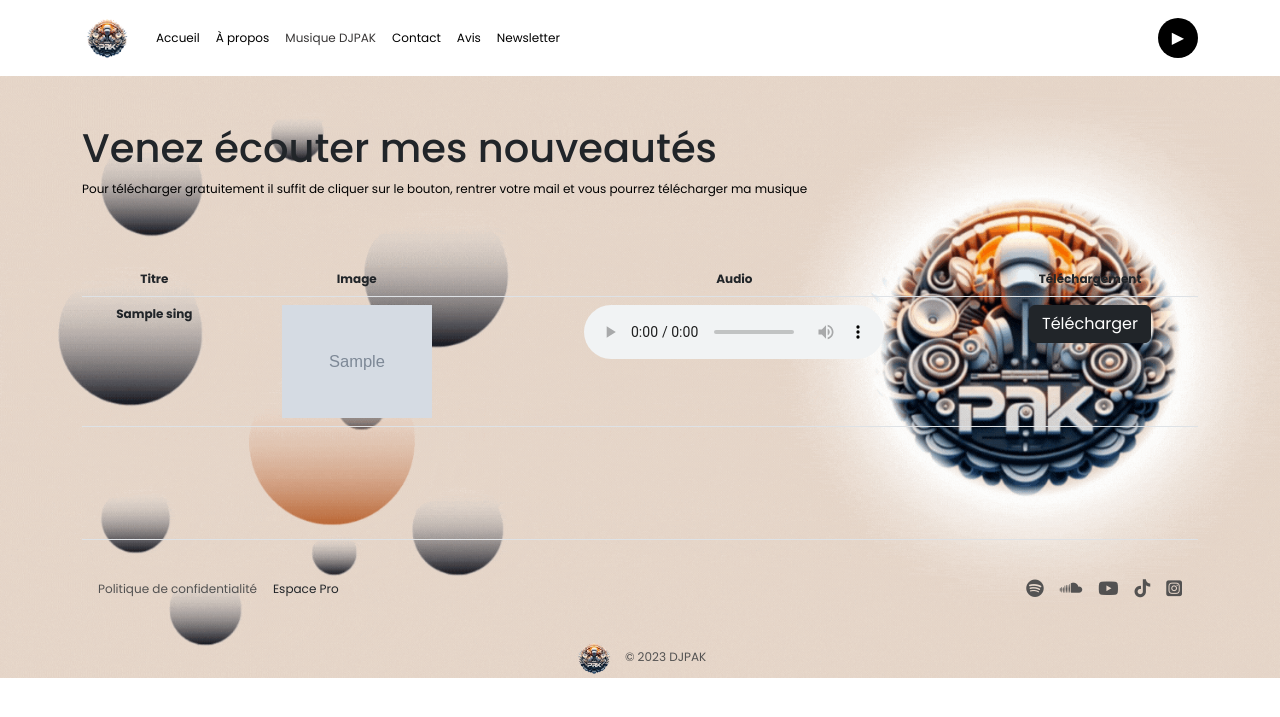
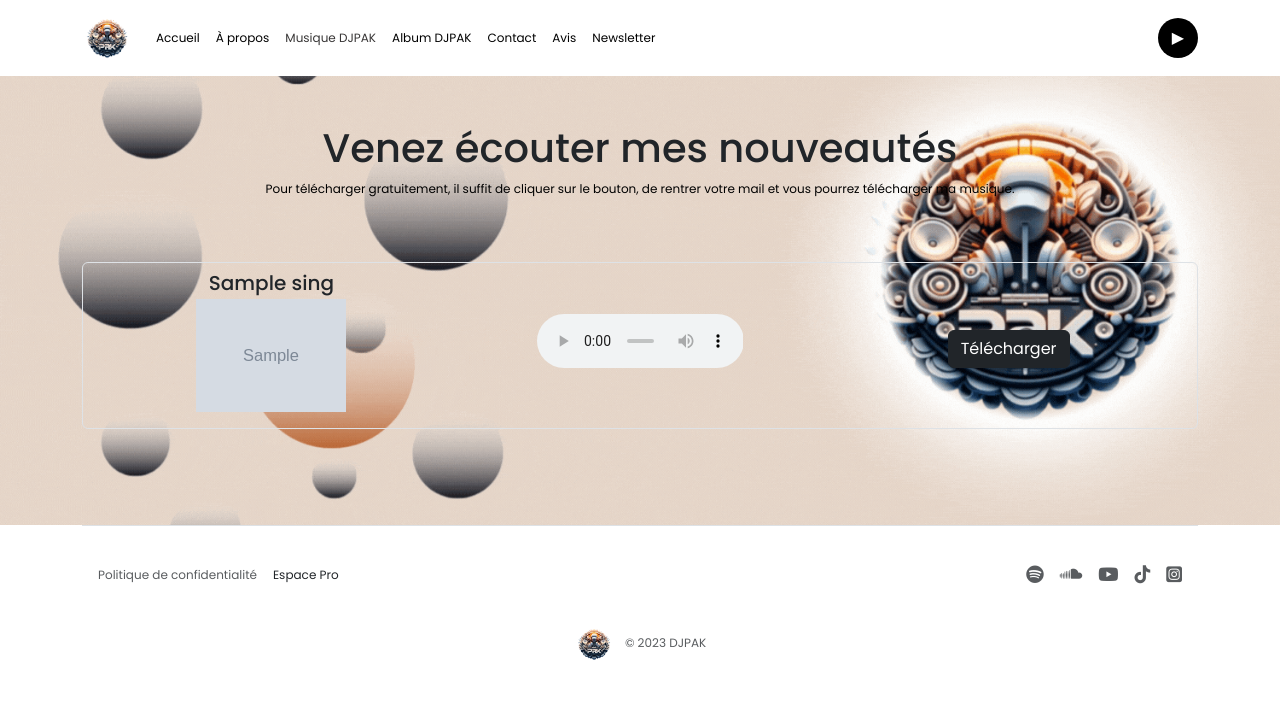
Before and after one commit to juliettelink/singleDJPAK, a PHP site: page /slider_1-main/music.php in a window 1280 px wide. Shown: the top 717 px of the page. Run offline with PHP 8.4, Linux system fonts and the light colour scheme; tables that the repository leaves empty or names only in its code hold one stand-in row (values such as "Sample post"); grey boxes marked "Sample" are stand-in pictures; some libraries are stand-ins or nearby versions.

Commit message:
debut album

```diff
--- a/assets/style.css
+++ b/assets/style.css
@@ -91,17 +91,56 @@
     background-repeat: repeat; /* Empêche la répétition de l'image */
 }
 
-/* Rendre le fond des tableaux Bootstrap transparent */
-.table.table-transparent {
-    --bs-table-bg: transparent;
+.audioPlayer{
+    display: block;
+    border-radius: 20px;
+    margin:0 auto;
+    width:60%;
+  }
+
+
+/* page index */
+
+/* pochette album */
+.banner-container {
+    width: 100%;
+    max-width: 100%;
+    height: auto;
+    overflow: hidden;
 }
 
-/* Rendre le fond des cellules de tableau Bootstrap transparent */
-.table.table-transparent th,
-.table.table-transparent td {
-    background-color: transparent !important;
+.banner-image {
+    width: 100%;
+    height: 100%;
+    display: block;
+    margin-left: auto;
+    margin-right: auto;
 }
 
+    /* Styles spécifiques pour les appareils mobiles */
+
+    .bouton{
+        position: absolute;
+        top: 70%;
+        right: 150px;
+        transform: translateY(-50%);
+        padding: 10px 20px;
+        border: 2px solid white;
+        background-color: transparent;
+        color: white;
+
+    }
+
+@media (max-width: 768px) {
+    .bouton {
+        width: 30%; /* Ajustez la largeur du bouton selon vos besoins */
+        right: 5%; /* Ajustez la marge droite du bouton selon vos besoins */
+        bottom: 15%; /* Ajustez la marge basse du bouton selon vos besoins */
+        text-align: center;
+        position: absolute;
+        top: auto;
+        }
+    }
 
 
 
@@ -185,15 +224,17 @@
     gap: 20px;
 }
 .thumbnail .item{
-    width: 150px;
-    height: 220px;
+    height: 100px;
     flex-shrink: 0;
     position: relative;
 }
 .thumbnail .item img{
-    width: 100%;
-    height: 100%;
-    object-fit: cover;
+    width: auto; /* Utilisez 'auto' pour que l'image s'adapte à sa taille d'origine */
+    max-width: 100%; /* Limite la largeur maximale de l'image à 100% de la largeur du conteneur */
+    height: auto; /* Permet à la hauteur de l'image de s'ajuster proportionnellement à sa largeur */
+    max-height: 100%; /* Limite la hauteur maximale de l'image à 100% de la hauteur du conteneur */
+    object-fit: contain; /* Assure que l'image est entièrement contenue dans son espace avec son aspect préservé */
+    object-position: right; /* Affiche la partie droite de l'image */
     border-radius: 20px;
 }
 .thumbnail .item .content{
@@ -400,13 +441,14 @@
         opacity: 0;
     }
 }
+
 @media screen and (max-width: 678px) {
     /* Ajustement de la position de l'image pour représenter la partie droite */
     .carousel .list .item img {
-        width: auto; /* Rétablir la largeur automatique pour maintenir le ratio d'aspect de l'image */
-        height: 100%; /* Occuper toute la hauteur disponible */
+        width:100% ; /* Rétablir la largeur automatique pour maintenir le ratio d'aspect de l'image*/
+        height: 100%;/*Occuper toute la hauteur disponible */
         object-fit: cover; /* Assurer que l'image couvre tout le conteneur */
-        object-position: right; /* Aligner l'image sur la partie droite */
+        object-position: left ; /*Aligner l'image sur la partie droite */
     }
     .carousel .list .item .content{
         padding-right: 0;
@@ -423,7 +465,7 @@
     }
     /* Ajustement de la taille des miniatures */
     .thumbnail .item {
-        width: 100px; /* Ajuster la largeur des miniatures */
+        width: 200px; /* Ajuster la largeur des miniatures */
         height: auto; /* Rétablir la hauteur automatique pour maintenir le ratio d'aspect */
     }
 }
--- a/index.php
+++ b/index.php
@@ -13,6 +13,12 @@
 $recentOpinion = getRecentOpinions($pdo);
 ?>
 
+<!-- Bannière "Dance to the Beat" avec bouton -->
+<section class="banner-container" style="position: relative;">
+    <img src="assets/images/dance to the beat.gif" alt="nom de l'album" class="banner-image">
+    <!-- Bouton vers la page d'album -->
+    <a href="album" class="btn btn-dark bouton">Voir l'album</a>
+</section>
 
 <!-- carousel -->
 <div class="carousel">
--- a/lib/menu.php
+++ b/lib/menu.php
@@ -4,6 +4,7 @@
     "index.php"=> [ "menu_title" => "Accueil", "head_title" => "Accueil Musique DJPAK", "meta_description" => "djpak.site - rentrée dans l'univers musical de DJPAK, envoyer un message, écouter, télécharger et partager"],
     "apropos.php"=> ["menu_title" => "À propos", "head_title" => "A propos","meta_description" => "découvrez qui est DJPAK"],
     "music.php"=> ["menu_title" => "Musique DJPAK", "head_title" => "Musique de DJPAK","meta_description" => "Rentrée dans l'univers musical de DJPAK"],
+    "album.php"=> ["menu_title" => "Album DJPAK", "head_title" => "Album de DJPAK","meta_description" => "Découvrez l'album captivant de DJ Pak, mêlant des rythmes entraînants et des mélodies envoûtantes. Plongez dans une expérience musicale unique dès maintenant!"],
     "form.php"=> ["menu_title" => "Contact", "head_title" => "contact","meta_description" => "contactez-nous DJPAK vous répondra"],
     "opinions.php"=> ["menu_title" => "Avis", "head_title" => "avis","meta_description" => "donnez votre avis sur la musique de DJPAK"],
     "newsLetter.php"=> ["menu_title" => "Newsletter", "head_title" => "Newsletter","meta_description" => "inscrivez-vous à la newsletter"],
--- a/music.php
+++ b/music.php
@@ -14,44 +14,45 @@
 
 ?>
 <div class="fond">
-    <div class="container  py-5">
-        <h1 class="">Venez écouter mes nouveautés</h1>
-        <p> Pour télécharger gratuitement il suffit de cliquer sur le bouton, rentrer votre mail et vous pourrez télécharger ma musique</p>
+    <div class="container py-5">
+        <h1 class="text-center">Venez écouter mes nouveautés</h1>
+        <p class="text-center">Pour télécharger gratuitement, il suffit de cliquer sur le bouton, de rentrer votre mail et vous pourrez télécharger ma musique.</p>
 
-        <div class="table-responsive py-5">
-            <table class="table table-transparent">
-                <thead>
-                    <tr>
-                        <th scope="col" class="text-center">Titre</th>
-                        <th scope="col" class="text-center">Image</th>
-                        <th scope="col" class="text-center">Audio</th>
-                        <th scope="col" class="text-center">Téléchargement</th>
-                    </tr>
-                </thead>
-                <tbody>
-                    <?php foreach($singles as $single) {?>
-                    <tr>
-                        <th scope="row" class="text-center"><?= $single["title"] ?></th>
-                        <td class="text-center"><img src="uploads/singles/<?= $single['image'] ?>" alt="<?= $single['title'] ?>" class="img-fluid" style="max-width: 150px;"></td>
-                        <td class="text-center">
-                            <audio controls>
+        <div class="list-group py-5">
+            <?php foreach($singles as $single) {?>
+                <div class="list-group-item bg-transparent">
+                    <div class="row align-items-center"> <!-- Utilisation d'une rangée pour aligner verticalement -->
+                        <div class="col-md-4 text-center"> <!-- Colonne pour l'image -->
+                            <h5 class="mb-1"><?= $single["title"] ?></h5>
+                            <img src="uploads/singles/<?= $single['image'] ?>" alt="<?= $single['title'] ?>" class="img-fluid mx-auto d-block mb-2" style="max-width: 150px;"> <!-- Centrage horizontal de l'image avec une marge -->
+                        </div>
+                        <div class="col-md-4 text-center"> <!-- Colonne pour le lecteur audio -->
+                            <audio controls class="mx-auto d-block mb-2 audioPlayer"> <!-- Centrage horizontal de l'audio -->
                                 <source src="assets/music/<?= $single['audio'] ?>" type="audio/mpeg">
                             </audio>
-                        </td>
-                        <td class="text-center"> <!-- Ajoutez une cellule pour le lien de téléchargement -->
-                            <?php if (isset($_SESSION['newsletter_subscribers']) && $_SESSION['newsletter_subscribers'] === true) { ?>
-
-                                <a href="assets/music/<?= $single['audio'] ?>" download="<?= $single['title'] ?>" class="btn btn-dark text-white">Télécharger</a>
-                            <?php } else { ?>
-                                <a href="newsLetter.php" class="btn btn-dark text-white"> Télécharger</a>
-                            <?php } ?>
-                        </td>
-                    </tr>
-                    <?php } ?>
-                </tbody>
-            </table>
+                        </div>
+                        <div class="col-md-4 text-center"> <!-- Colonne pour le bouton de téléchargement -->
+                            <div class="mt-2"> <!-- Centrage vertical -->
+                                <?php if (isset($_SESSION['newsletter_subscribers']) && $_SESSION['newsletter_subscribers'] === true) { ?>
+                                    <a href="assets/music/<?= $single['audio'] ?>" download="<?= $single['title'] ?>" class="btn btn-dark text-white">Télécharger</a>
+                                <?php } else { ?>
+                                    <a href="newsLetter.php" class="btn btn-dark text-white">Télécharger</a>
+                                <?php } ?>
+                            </div>
+                        </div>
+                    </div>
+                </div>
+            <?php } ?>
         </div>
     </div>
+
+
+</div>
+
+
+
+
+
     <?php
 
     require_once __DIR__ . "/templates/footer_fond.php";
--- a/newsLetter.php
+++ b/newsLetter.php
@@ -51,7 +51,7 @@
 
 ?>
 <div class="fond">
-<div class="container py-5">
+    <div class="container py-5">
         <h1>Inscription à la newsletter</h1>
         <form method="post">
             <div class="form-group">
```
Also changed, not shown: album.php (added, +84 -0 lines), lib/album.php (added, +9 -0 lines), lib/chanson.php (added, +9 -0 lines), .htaccess, 1 other file.
